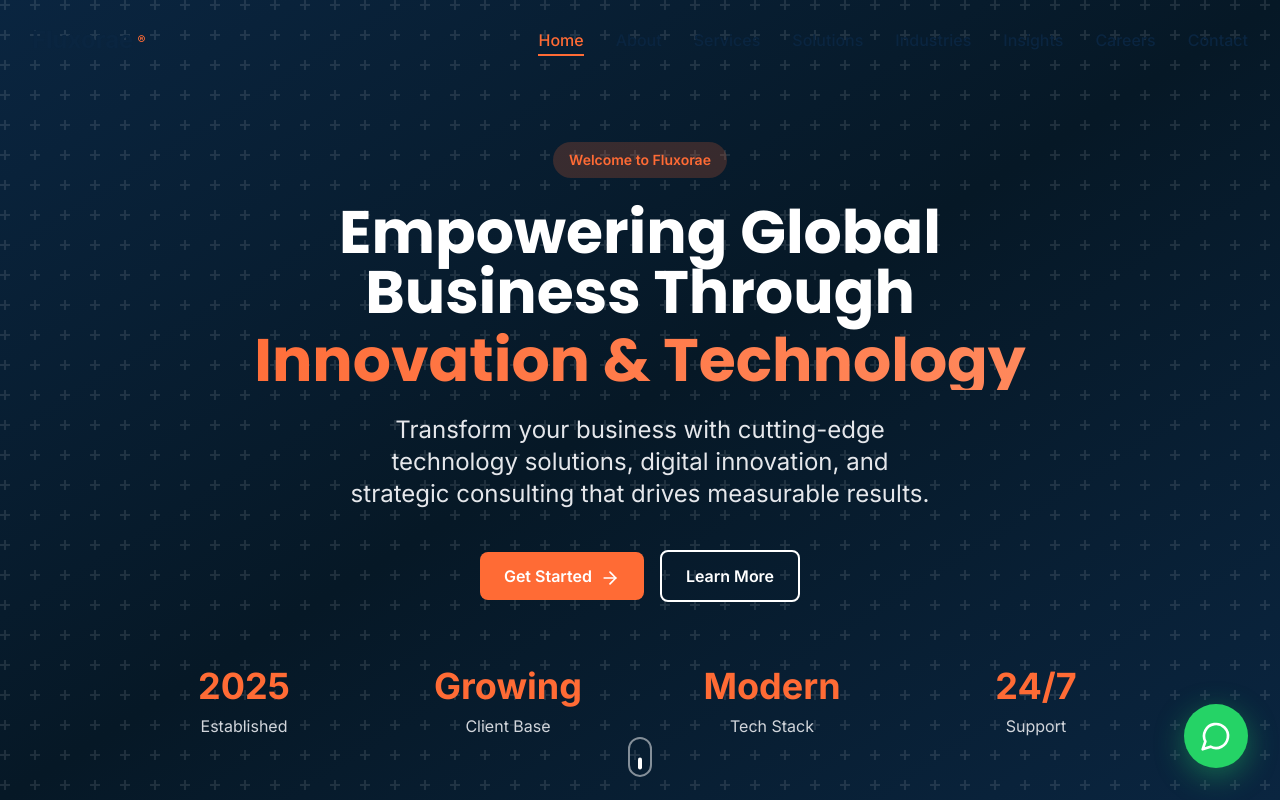
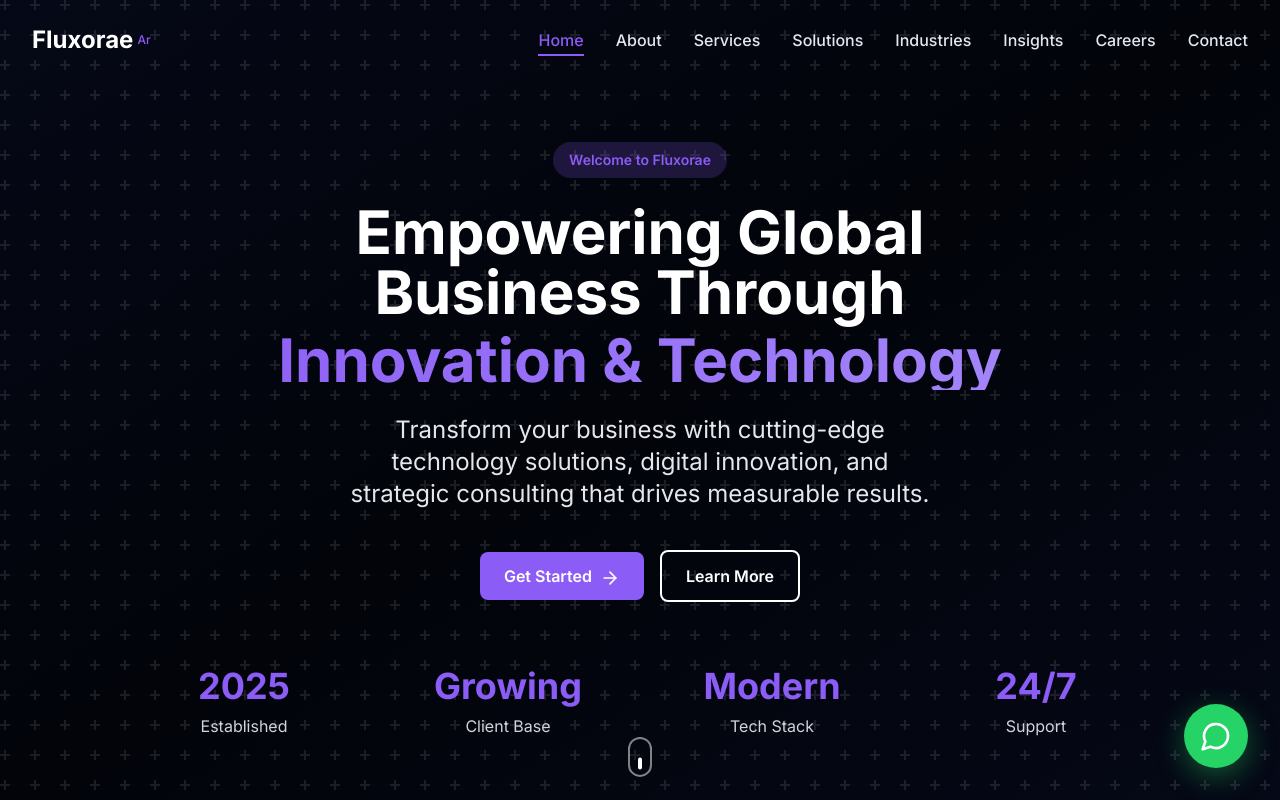
Before and after one commit to fluxorae/fluxorae-website, a Next.js app: page / in a window 1280 px wide. Shown: the top 800 px of the page. Built offline with nearby package versions, Linux system fonts and the light colour scheme.

Commit message:
Add futuristic ops cockpit and dark neon theme

```diff
--- /dev/null
+++ b/app/api/ops/summary/route.ts
@@ -0,0 +1,26 @@
+import { NextResponse } from 'next/server'
+
+export async function GET() {
+  const summary = {
+    metrics: [
+      { label: 'Active Projects', value: 18, trend: '+3 this week' },
+      { label: 'Tickets Open', value: 12, trend: '-5 since Monday' },
+      { label: 'Invoices Due', value: 6, trend: '₹4.8L pending' },
+      { label: 'Uptime', value: '99.9%', trend: 'Green' },
+    ],
+    timeline: [
+      { time: '09:10', title: 'AI generated status report', owner: 'Agent Pulse' },
+      { time: '10:05', title: 'New client onboarded (Acme)', owner: 'Admin' },
+      { time: '11:20', title: 'Invoice paid (Razorpay)', owner: 'Billing' },
+      { time: '12:00', title: 'Ticket resolved: VPN access', owner: 'Support' },
+    ],
+    tasks: [
+      { title: 'Prepare GST invoice batch', owner: 'Finance', status: 'In Progress' },
+      { title: 'Migrate staging to RDS 16', owner: 'DevOps', status: 'Blocked' },
+      { title: 'AI auto-reply templates', owner: 'Ops AI', status: 'Ready' },
+      { title: 'Mobile app handoff', owner: 'Product', status: 'In Progress' },
+    ],
+  }
+
+  return NextResponse.json(summary, { status: 200 })
+}
--- a/app/globals.css
+++ b/app/globals.css
@@ -1,8 +1,6 @@
 @tailwind base;
 @tailwind components;
 @tailwind utilities;
-
-@import url('https://fonts.googleapis.com/css2?family=Inter:wght@300;400;500;600;700;800&family=Poppins:wght@400;500;600;700;800;900&display=swap');
 
 @layer base {
   html {
@@ -10,13 +8,15 @@
   }
 
   body {
-    @apply bg-secondary text-primary antialiased;
-    font-family: 'Inter', sans-serif;
+    @apply text-secondary antialiased;
+    background: radial-gradient(120% 120% at 15% 20%, rgba(139, 92, 246, 0.12), transparent),
+      radial-gradient(80% 80% at 80% 0%, rgba(20, 241, 149, 0.12), transparent),
+      radial-gradient(120% 120% at 50% 100%, rgba(59, 130, 246, 0.1), transparent),
+      #050816;
   }
 
   h1, h2, h3, h4, h5, h6 {
-    font-family: 'Poppins', sans-serif;
-    @apply font-semibold;
+    @apply font-semibold text-white;
   }
 }
 
@@ -26,11 +26,11 @@
   }
 
   .btn-secondary {
-    @apply bg-primary text-white px-6 py-3 rounded-lg font-semibold transition-all duration-300 hover:bg-primary-dark hover:shadow-lg hover:scale-105;
+    @apply bg-primary-light text-white px-6 py-3 rounded-lg font-semibold transition-all duration-300 hover:bg-primary-dark hover:shadow-lg hover:scale-105;
   }
 
   .btn-outline {
-    @apply border-2 border-primary text-primary px-6 py-3 rounded-lg font-semibold transition-all duration-300 hover:bg-primary hover:text-white;
+    @apply border-2 border-accent text-accent px-6 py-3 rounded-lg font-semibold transition-all duration-300 hover:bg-accent hover:text-white;
   }
 
   .section-padding {
@@ -42,15 +42,15 @@
   }
 
   .heading-1 {
-    @apply text-4xl md:text-5xl lg:text-6xl font-bold text-primary;
+    @apply text-4xl md:text-5xl lg:text-6xl font-bold text-white;
   }
 
   .heading-2 {
-    @apply text-3xl md:text-4xl lg:text-5xl font-bold text-primary;
+    @apply text-3xl md:text-4xl lg:text-5xl font-bold text-white;
   }
 
   .heading-3 {
-    @apply text-2xl md:text-3xl font-semibold text-primary;
+    @apply text-2xl md:text-3xl font-semibold text-white;
   }
 
   .text-gradient {
--- a/app/layout.tsx
+++ b/app/layout.tsx
@@ -1,5 +1,5 @@
 import type { Metadata } from 'next'
-import { Inter, Poppins } from 'next/font/google'
+import { Inter, Space_Grotesk } from 'next/font/google'
 import './globals.css'
 import Header from '@/components/layout/Header'
 import Footer from '@/components/layout/Footer'
@@ -11,10 +11,10 @@
   display: 'swap',
 })
 
-const poppins = Poppins({
+const spaceGrotesk = Space_Grotesk({
   subsets: ['latin'],
-  weight: ['400', '500', '600', '700', '800', '900'],
-  variable: '--font-poppins',
+  weight: ['400', '500', '600', '700'],
+  variable: '--font-space-grotesk',
   display: 'swap',
 })
 
@@ -76,7 +76,7 @@
   children: React.ReactNode
 }) {
   return (
-    <html lang="en" className={`${inter.variable} ${poppins.variable}`}>
+    <html lang="en" className={`${inter.variable} ${spaceGrotesk.variable}`}>
       <head>
         <link rel="icon" href="/favicon.ico" />
         <link rel="apple-touch-icon" sizes="180x180" href="/apple-touch-icon.png" />
--- /dev/null
+++ b/app/ops/layout.tsx
@@ -0,0 +1,32 @@
+import type { ReactNode } from 'react'
+
+export default function OpsLayout({ children }: { children: ReactNode }) {
+  return (
+    <div className="min-h-screen bg-gradient-to-br from-[#050816] via-[#0a0f24] to-[#0b132b] text-secondary">
+      <div className="absolute inset-0 pointer-events-none opacity-40">
+        <div className="absolute inset-0 bg-[radial-gradient(circle_at_20%_20%,rgba(139,92,246,0.2),transparent_35%)]" />
+        <div className="absolute inset-0 bg-[radial-gradient(circle_at_80%_0%,rgba(20,241,149,0.15),transparent_30%)]" />
+      </div>
+      <div className="relative">
+        <header className="sticky top-0 z-30 backdrop-blur border-b border-white/10 bg-primary/60">
+          <div className="max-w-7xl mx-auto px-6 py-4 flex items-center justify-between">
+            <div className="flex items-center gap-3">
+              <div className="h-10 w-10 rounded-2xl bg-accent/20 border border-accent/40 flex items-center justify-center text-accent font-semibold">
+                Fx
+              </div>
+              <div>
+                <p className="text-sm text-gray-400">Fluxorae Ops</p>
+                <p className="text-lg font-semibold text-white">Mission Control</p>
+              </div>
+            </div>
+            <div className="flex items-center gap-3 text-sm text-gray-300">
+              <span className="h-2 w-2 rounded-full bg-green-400 animate-pulse" />
+              Live systems healthy
+            </div>
+          </div>
+        </header>
+        <main className="max-w-7xl mx-auto px-6 py-10">{children}</main>
+      </div>
+    </div>
+  )
+}
--- a/components/layout/Header.tsx
+++ b/components/layout/Header.tsx
@@ -34,7 +34,7 @@
     <header
       className={`fixed top-0 left-0 right-0 z-50 transition-all duration-300 ${
         isScrolled
-          ? 'bg-white/95 backdrop-blur-md shadow-lg'
+          ? 'bg-primary/80 backdrop-blur-md border-b border-white/10'
           : 'bg-transparent'
       }`}
     >
@@ -43,8 +43,8 @@
           {/* Logo */}
           <Link href="/" className="flex items-center space-x-2">
             <div className="flex items-center">
-              <span className="text-2xl font-bold text-primary">Fluxorae</span>
-              <span className="ml-1 text-xs text-accent font-medium">®</span>
+              <span className="text-2xl font-bold text-white">Fluxorae</span>
+              <span className="ml-1 text-xs text-accent font-medium">Ar</span>
             </div>
           </Link>
 
@@ -57,9 +57,7 @@
                   key={item.name}
                   href={item.href}
                   className={`relative font-medium transition-colors duration-200 ${
-                    isActive
-                      ? 'text-accent'
-                      : 'text-primary hover:text-accent'
+                    isActive ? 'text-accent' : 'text-secondary hover:text-accent'
                   }`}
                 >
                   {item.name}
@@ -79,7 +77,7 @@
           {/* Mobile Menu Button */}
           <button
             onClick={() => setIsMobileMenuOpen(!isMobileMenuOpen)}
-            className="lg:hidden p-2 text-primary hover:text-accent transition-colors"
+            className="lg:hidden p-2 text-secondary hover:text-accent transition-colors"
             aria-label="Toggle menu"
           >
             {isMobileMenuOpen ? (
@@ -98,7 +96,7 @@
             initial={{ opacity: 0, height: 0 }}
             animate={{ opacity: 1, height: 'auto' }}
             exit={{ opacity: 0, height: 0 }}
-            className="lg:hidden bg-white border-t border-gray-200"
+            className="lg:hidden bg-primary/90 border-t border-white/10 backdrop-blur"
           >
             <div className="container-custom py-4 space-y-2">
               {navigation.map((item) => {
@@ -111,7 +109,7 @@
                     className={`block px-4 py-2 rounded-lg font-medium transition-colors ${
                       isActive
                         ? 'bg-accent text-white'
-                        : 'text-primary hover:bg-secondary-dark'
+                        : 'text-secondary hover:bg-primary-light/70'
                     }`}
                   >
                     {item.name}
--- a/styles/globals.css
+++ b/styles/globals.css
@@ -5,6 +5,11 @@
 @layer base {
   body {
     @apply bg-primary text-secondary antialiased;
+    background: radial-gradient(120% 120% at 15% 20%, rgba(139, 92, 246, 0.12), transparent),
+      radial-gradient(80% 80% at 80% 0%, rgba(20, 241, 149, 0.12), transparent),
+      radial-gradient(120% 120% at 50% 100%, rgba(59, 130, 246, 0.1), transparent),
+      #050816;
+    color: #e2e8f0;
   }
 }
 
@@ -21,11 +26,11 @@
 
   /* Button styles */
   .btn-primary {
-    @apply bg-accent text-white px-8 py-4 rounded-lg font-semibold hover:bg-accent-hover transition-all duration-300 transform hover:-translate-y-1 shadow-lg hover:shadow-accent/20;
+    @apply bg-accent text-white px-8 py-4 rounded-lg font-semibold transition-all duration-300 transform hover:-translate-y-1 shadow-neon hover:shadow-accent/40;
   }
 
   .btn-secondary {
-    @apply bg-white/10 backdrop-blur-sm text-white border border-white/20 px-8 py-4 rounded-lg font-semibold hover:bg-white/20 transition-all duration-300 transform hover:-translate-y-1;
+    @apply bg-white/10 backdrop-blur-sm text-white border border-white/10 px-8 py-4 rounded-lg font-semibold hover:bg-white/20 transition-all duration-300 transform hover:-translate-y-1;
   }
 
   .btn-outline {
@@ -34,7 +39,7 @@
 
   /* Premium Card Effect */
   .glass-card {
-    @apply bg-primary-light/50 backdrop-blur-md border border-white/10 rounded-xl p-8 hover:border-accent/50 transition-colors duration-300;
+    @apply bg-primary-light/40 backdrop-blur-xl border border-white/10 rounded-2xl p-8 hover:border-electric/60 transition-all duration-300 shadow-[0_25px_80px_-20px_rgba(0,0,0,0.45)];
   }
 }
 
--- a/tailwind.config.ts
+++ b/tailwind.config.ts
@@ -10,33 +10,39 @@
     extend: {
       colors: {
         primary: {
-          DEFAULT: '#0A2540',
-          dark: '#061826',
-          light: '#0E3353',
+          DEFAULT: '#050816',
+          dark: '#02040a',
+          light: '#0f1629',
         },
         secondary: {
-          DEFAULT: '#FFFFFF',
-          light: '#F8F9FA',
-          dark: '#E9ECEF',
+          DEFAULT: '#E2E8F0',
+          light: '#F8FAFC',
+          dark: '#0B1224',
         },
         accent: {
-          DEFAULT: '#FF6B35',
-          dark: '#E55A2B',
-          light: '#FF8C61',
+          DEFAULT: '#8B5CF6',
+          dark: '#6D28D9',
+          light: '#A78BFA',
+        },
+        electric: {
+          DEFAULT: '#14F195',
+          soft: '#5AE6C8',
         },
       },
       fontFamily: {
         sans: ['Inter', 'system-ui', 'sans-serif'],
-        display: ['Poppins', 'system-ui', 'sans-serif'],
+        display: ['Space Grotesk', 'Inter', 'system-ui', 'sans-serif'],
       },
       animation: {
         'fade-in': 'fadeIn 0.6s ease-in-out',
         'slide-up': 'slideUp 0.6s ease-out',
         'slide-in-left': 'slideInLeft 0.6s ease-out',
         'slide-in-right': 'slideInRight 0.6s ease-out',
+        'pulse-glow': 'pulseGlow 2s ease-in-out infinite',
       },
       boxShadow: {
         '3xl': '0 35px 60px -12px rgba(0, 0, 0, 0.25)',
+        neon: '0 10px 40px rgba(139, 92, 246, 0.35)',
       },
       keyframes: {
         fadeIn: {
@@ -55,6 +61,10 @@
           '0%': { transform: 'translateX(20px)', opacity: '0' },
           '100%': { transform: 'translateX(0)', opacity: '1' },
         },
+        pulseGlow: {
+          '0%, 100%': { boxShadow: '0 0 0 0 rgba(20, 241, 149, 0.35)' },
+          '50%': { boxShadow: '0 0 0 12px rgba(20, 241, 149, 0)' },
+        },
       },
     },
   },
```
Also changed, not shown: app/ops/page.tsx (added, +122 -0 lines).
